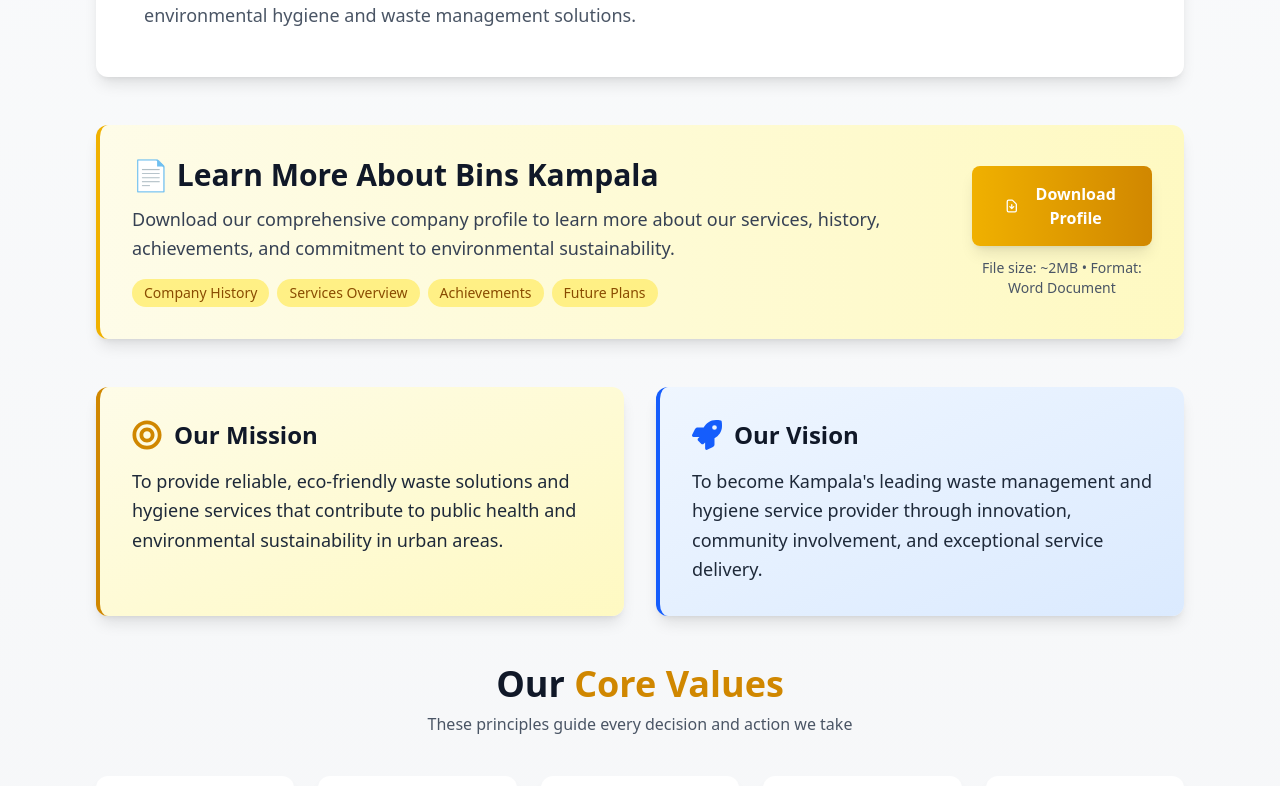
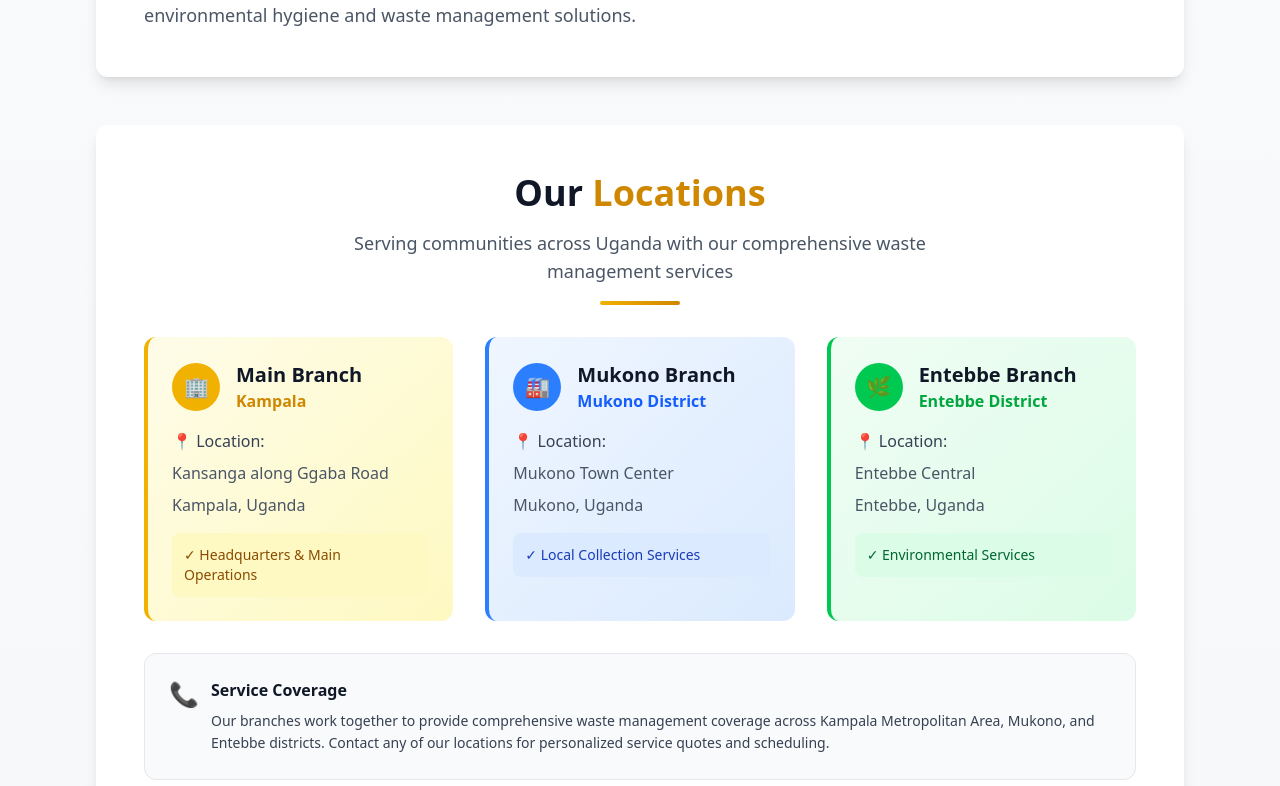
Before and after one commit to alvinisaac0602/bins-, a React (Vite) app: page /about in a window 1280 px wide. Shown: the part 469-1255 px from the top of the page. Built offline with nearby package versions, Linux system fonts and the light colour scheme.

Commit message:
Add branch location information to About page

```diff
--- a/src/pages/About.jsx
+++ b/src/pages/About.jsx
@@ -29,6 +29,103 @@ export default function About() {
           <p className="text-gray-600 text-lg">
             With years of experience and a dedicated team of professionals, we've established ourselves as a reliable partner in environmental hygiene and waste management solutions.
           </p>
+        </div>
+
+        {/* Our Locations */}
+        <div className="bg-white rounded-xl shadow-lg p-8 md:p-12 mb-12">
+          <div className="text-center mb-8">
+            <h2 className="text-3xl md:text-4xl font-bold text-gray-900 mb-4">
+              Our <span className="text-yellow-600">Locations</span>
+            </h2>
+            <p className="text-gray-600 text-lg max-w-2xl mx-auto">
+              Serving communities across Uganda with our comprehensive waste management services
+            </p>
+            <div className="w-20 h-1 bg-gradient-to-r from-yellow-500 to-yellow-600 mx-auto mt-4 rounded-full"></div>
+          </div>
+
+          <div className="grid md:grid-cols-3 gap-8">
+            {/* Main Branch - Kampala */}
+            <div className="bg-gradient-to-br from-yellow-50 to-yellow-100 rounded-xl p-6 border-l-4 border-yellow-500 hover:shadow-lg transition-shadow duration-300">
+              <div className="flex items-center mb-4">
+                <div className="bg-yellow-500 text-white rounded-full w-12 h-12 flex items-center justify-center text-xl font-bold mr-4">
+                  🏢
+                </div>
+                <div>
+                  <h3 className="text-xl font-bold text-gray-900">Main Branch</h3>
+                  <p className="text-yellow-600 font-semibold">Kampala</p>
+                </div>
+              </div>
+              <div className="space-y-2">
+                <p className="text-gray-700 font-medium">📍 Location:</p>
+                <p className="text-gray-600">Kansanga along Ggaba Road</p>
+                <p className="text-gray-600">Kampala, Uganda</p>
+              </div>
+              <div className="mt-4 p-3 bg-yellow-100 rounded-lg">
+                <p className="text-sm text-yellow-800 font-medium">
+                  ✓ Headquarters & Main Operations
+                </p>
+              </div>
+            </div>
+
+            {/* Mukono Branch */}
+            <div className="bg-gradient-to-br from-blue-50 to-blue-100 rounded-xl p-6 border-l-4 border-blue-500 hover:shadow-lg transition-shadow duration-300">
+              <div className="flex items-center mb-4">
+                <div className="bg-blue-500 text-white rounded-full w-12 h-12 flex items-center justify-center text-xl font-bold mr-4">
+                  🏭
+                </div>
+                <div>
+                  <h3 className="text-xl font-bold text-gray-900">Mukono Branch</h3>
+                  <p className="text-blue-600 font-semibold">Mukono District</p>
+                </div>
+              </div>
+              <div className="space-y-2">
+                <p className="text-gray-700 font-medium">📍 Location:</p>
+                <p className="text-gray-600">Mukono Town Center</p>
+                <p className="text-gray-600">Mukono, Uganda</p>
+              </div>
+              <div className="mt-4 p-3 bg-blue-100 rounded-lg">
+                <p className="text-sm text-blue-800 font-medium">
+                  ✓ Local Collection Services
+                </p>
+              </div>
+            </div>
+
+            {/* Entebbe Branch */}
+            <div className="bg-gradient-to-br from-green-50 to-green-100 rounded-xl p-6 border-l-4 border-green-500 hover:shadow-lg transition-shadow duration-300">
+              <div className="flex items-center mb-4">
+                <div className="bg-green-500 text-white rounded-full w-12 h-12 flex items-center justify-center text-xl font-bold mr-4">
+                  🌿
+                </div>
+                <div>
+                  <h3 className="text-xl font-bold text-gray-900">Entebbe Branch</h3>
+                  <p className="text-green-600 font-semibold">Entebbe District</p>
+                </div>
+              </div>
+              <div className="space-y-2">
+                <p className="text-gray-700 font-medium">📍 Location:</p>
+                <p className="text-gray-600">Entebbe Central</p>
+                <p className="text-gray-600">Entebbe, Uganda</p>
+              </div>
+              <div className="mt-4 p-3 bg-green-100 rounded-lg">
+                <p className="text-sm text-green-800 font-medium">
+                  ✓ Environmental Services
+                </p>
+              </div>
+            </div>
+          </div>
+
+          {/* Service Coverage Note */}
+          <div className="mt-8 p-6 bg-gray-50 rounded-xl border border-gray-200">
+            <div className="flex items-start gap-3">
+              <div className="text-2xl">📞</div>
+              <div>
+                <h4 className="font-semibold text-gray-900 mb-2">Service Coverage</h4>
+                <p className="text-gray-700 text-sm leading-relaxed">
+                  Our branches work together to provide comprehensive waste management coverage across Kampala Metropolitan Area, Mukono, and Entebbe districts. Contact any of our locations for personalized service quotes and scheduling.
+                </p>
+              </div>
+            </div>
+          </div>
         </div>
 
         {/* Company Profile Download */}
```
